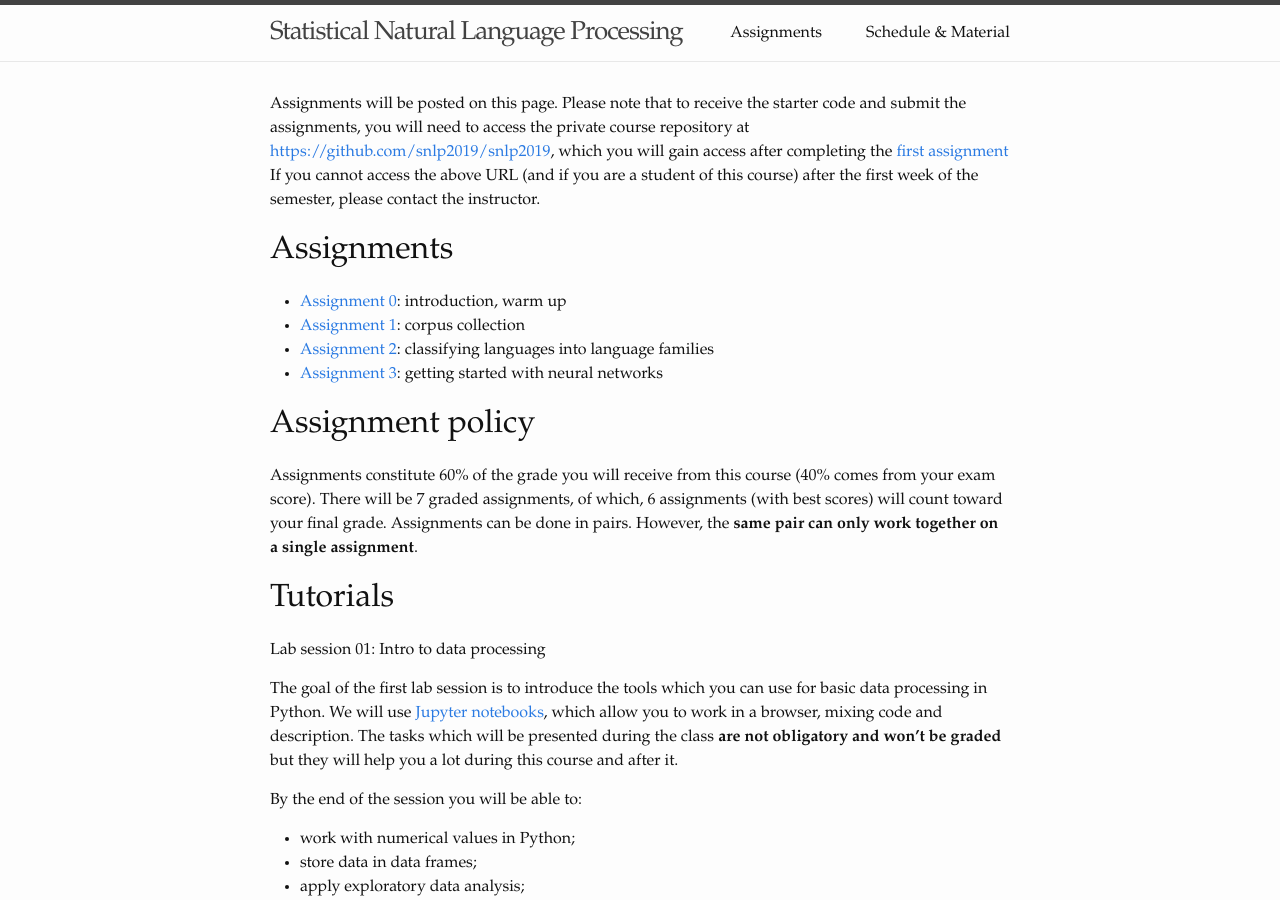
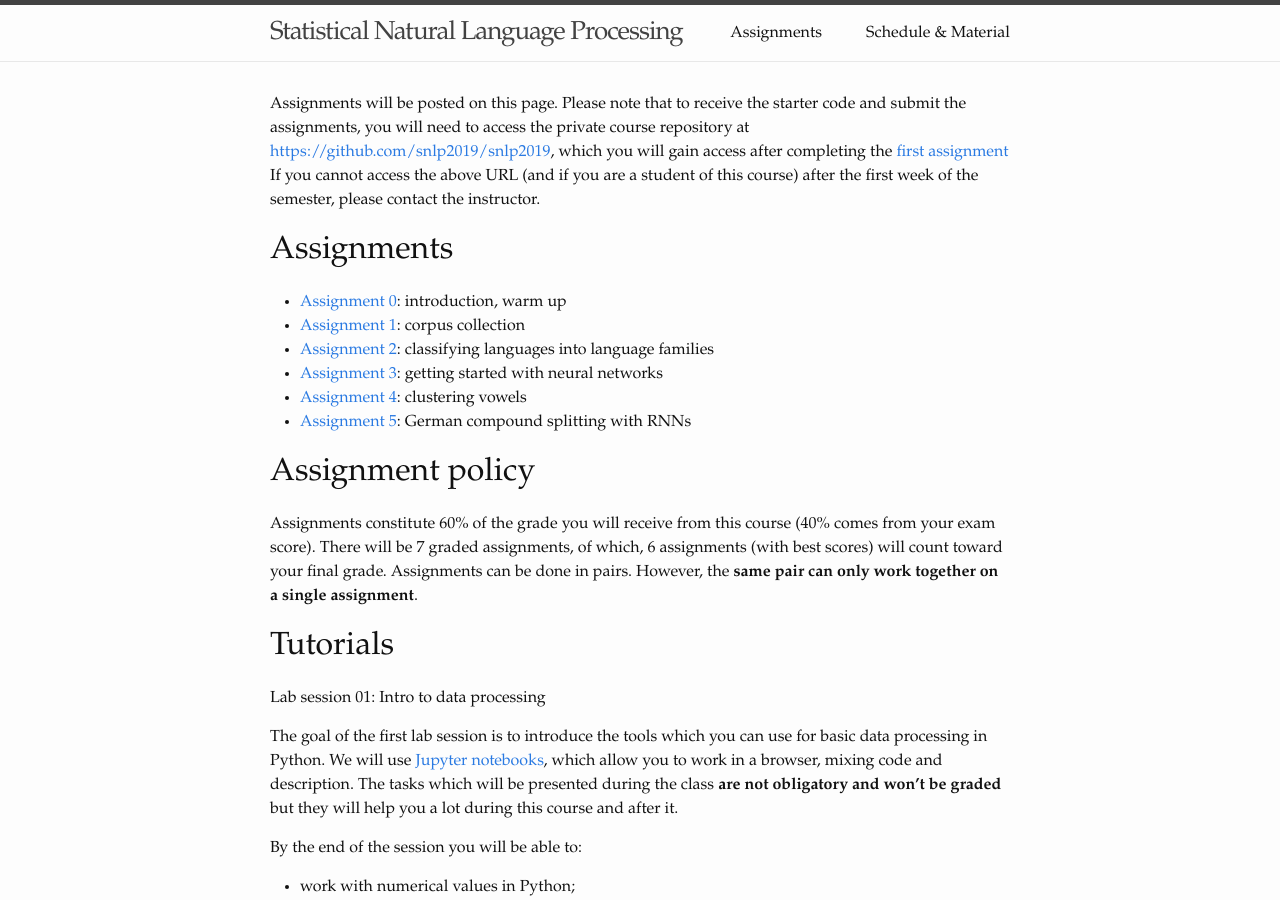
Before and after one commit to snlp2019/snlp2019.github.io, a Jekyll site: the page built from assignments.md, in a window 1280 px wide and 900 px high. Built offline with Jekyll 4.4.1, drawn with Linux system fonts in a browser that asks for light colours.

Commit message:
Assignment 5 + slide updates.

```diff
--- a/assignments.md
+++ b/assignments.md
@@ -18,8 +18,14 @@ please contact the instructor.
 
 - [Assignment 0](https://snlp2019.github.io/a0/): introduction, warm up
 - [Assignment 1](https://snlp2019.github.io/a1/): corpus collection
-- [Assignment 2](https://snlp2019.github.io/a2/): classifying languages into language families
-- [Assignment 3](https://snlp2019.github.io/a3/): getting started with neural networks
+- [Assignment 2](https://snlp2019.github.io/a2/):
+    classifying languages into language families
+- [Assignment 3](https://snlp2019.github.io/a3/):
+    getting started with neural networks
+- [Assignment 4](https://snlp2019.github.io/a4/):
+    clustering vowels
+- [Assignment 5](https://snlp2019.github.io/a5/):
+    German compound splitting with RNNs
 
 # Assignment policy
 
```
Also changed, not shown: _data/schedule.yml (+10 -1 lines), 12 other files.
